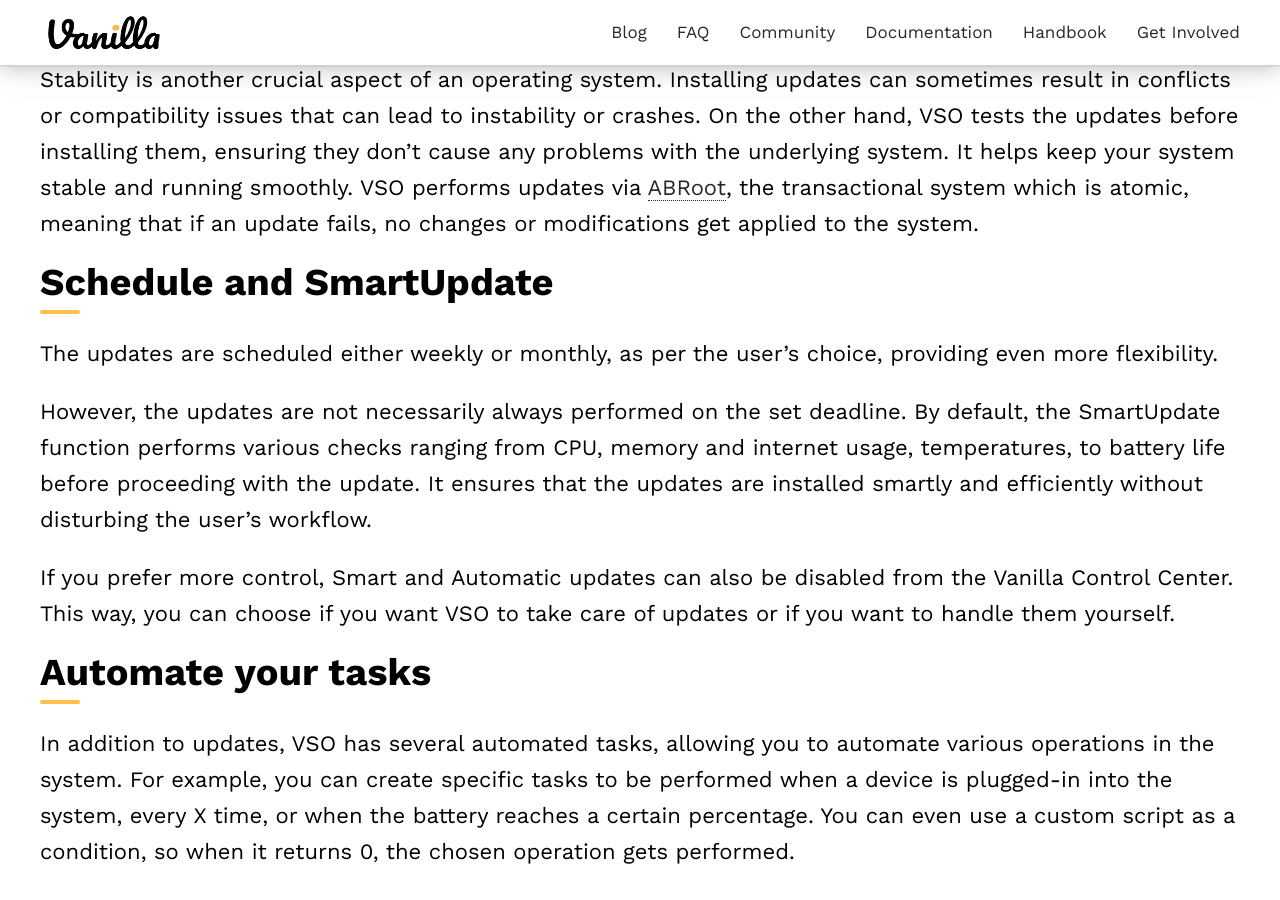
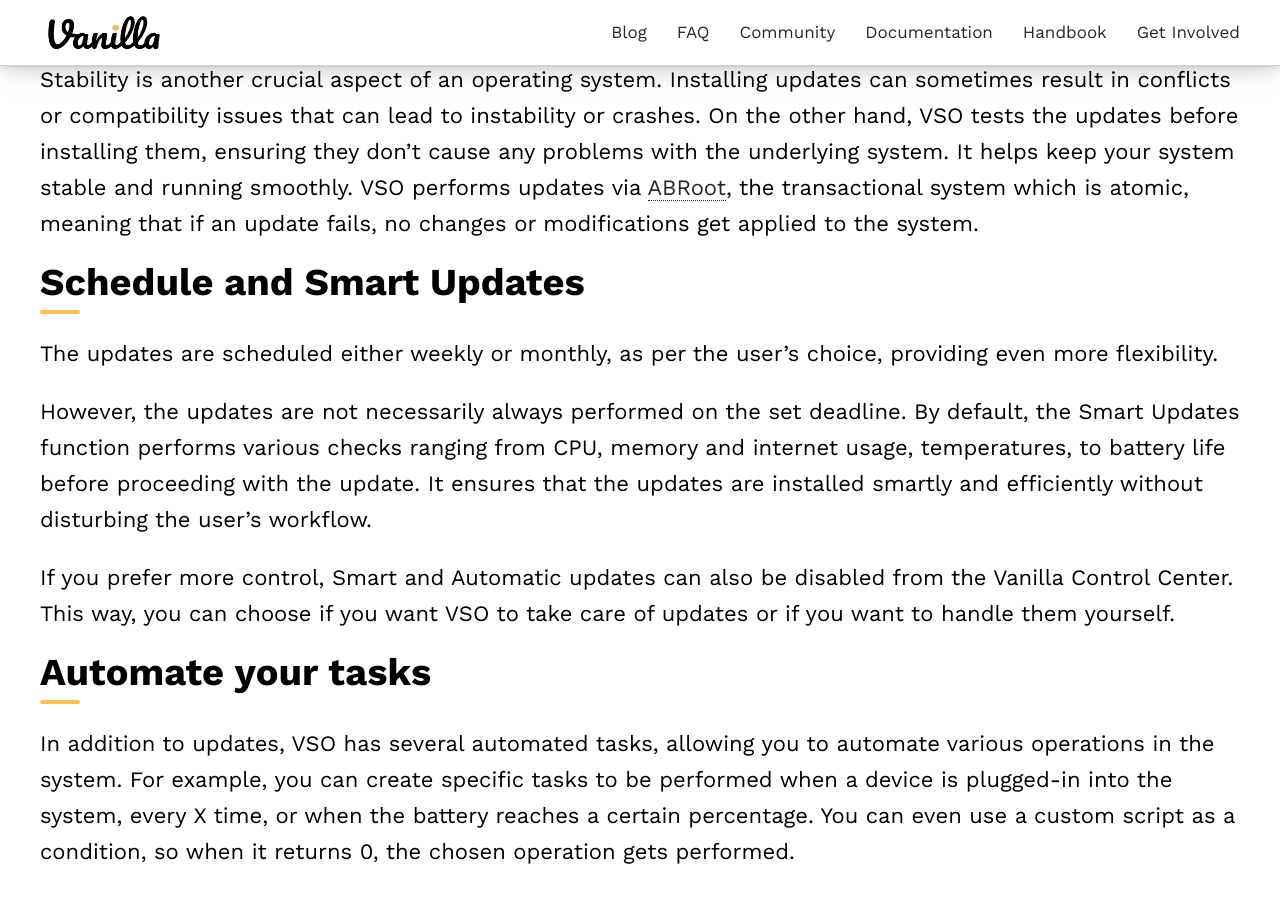
Before and after one commit to Vanilla-OS/website, a Jekyll site: the page built from _posts/2023-01-31-vso-vanilla-system-operator.md, in a window 1280 px wide and 900 px high, scrolled down 1047 px. Built offline with Jekyll 4.4.1, drawn with Linux system fonts in a browser that asks for light colours; nearby versions of some CDN libraries; a style sheet for code colours, icons or effects is not loaded.

Commit message:
minor fixes

```diff
--- a/_posts/2023-01-31-vso-vanilla-system-operator.md
+++ b/_posts/2023-01-31-vso-vanilla-system-operator.md
@@ -17,11 +17,11 @@
 
 Stability is another crucial aspect of an operating system. Installing updates can sometimes result in conflicts or compatibility issues that can lead to instability or crashes. On the other hand, VSO tests the updates before installing them, ensuring they don't cause any problems with the underlying system. It helps keep your system stable and running smoothly. VSO performs updates via [ABRoot](https://vanillaos.org/2023/01/28/almost-vs-abroot.html), the transactional system which is atomic, meaning that if an update fails, no changes or modifications get applied to the system.
 
-## Schedule and SmartUpdate
+## Schedule and Smart Updates
 
 The updates are scheduled either weekly or monthly, as per the user's choice, providing even more flexibility.
 
-However, the updates are not necessarily always performed on the set deadline. By default, the SmartUpdate function performs various checks ranging from CPU, memory and internet usage, temperatures, to battery life before proceeding with the update. It ensures that the updates are installed smartly and efficiently without disturbing the user's workflow.
+However, the updates are not necessarily always performed on the set deadline. By default, the Smart Updates function performs various checks ranging from CPU, memory and internet usage, temperatures, to battery life before proceeding with the update. It ensures that the updates are installed smartly and efficiently without disturbing the user's workflow.
 
 If you prefer more control, Smart and Automatic updates can also be disabled from the Vanilla Control Center. This way, you can choose if you want VSO to take care of updates or if you want to handle them yourself.
 
```
